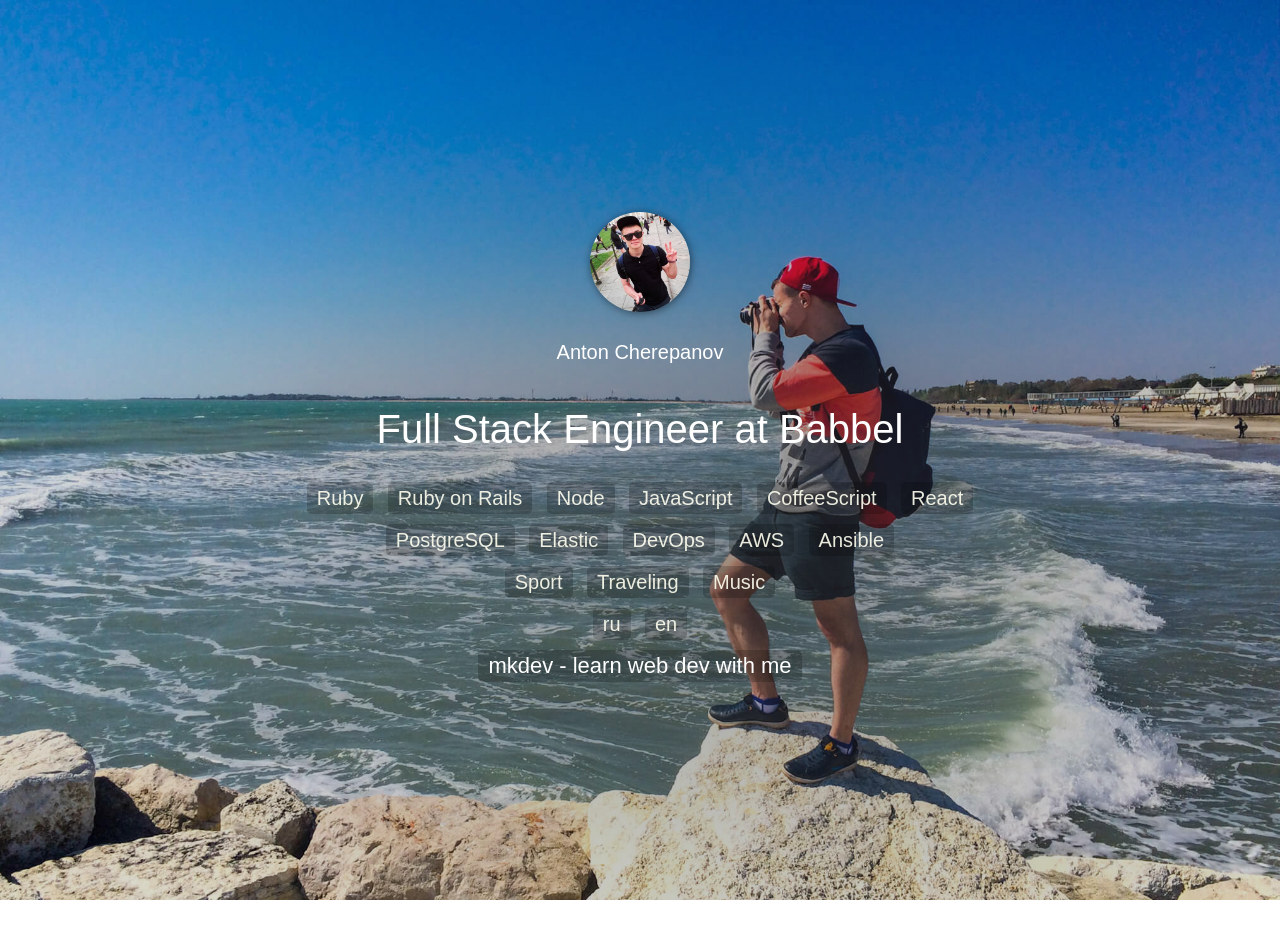
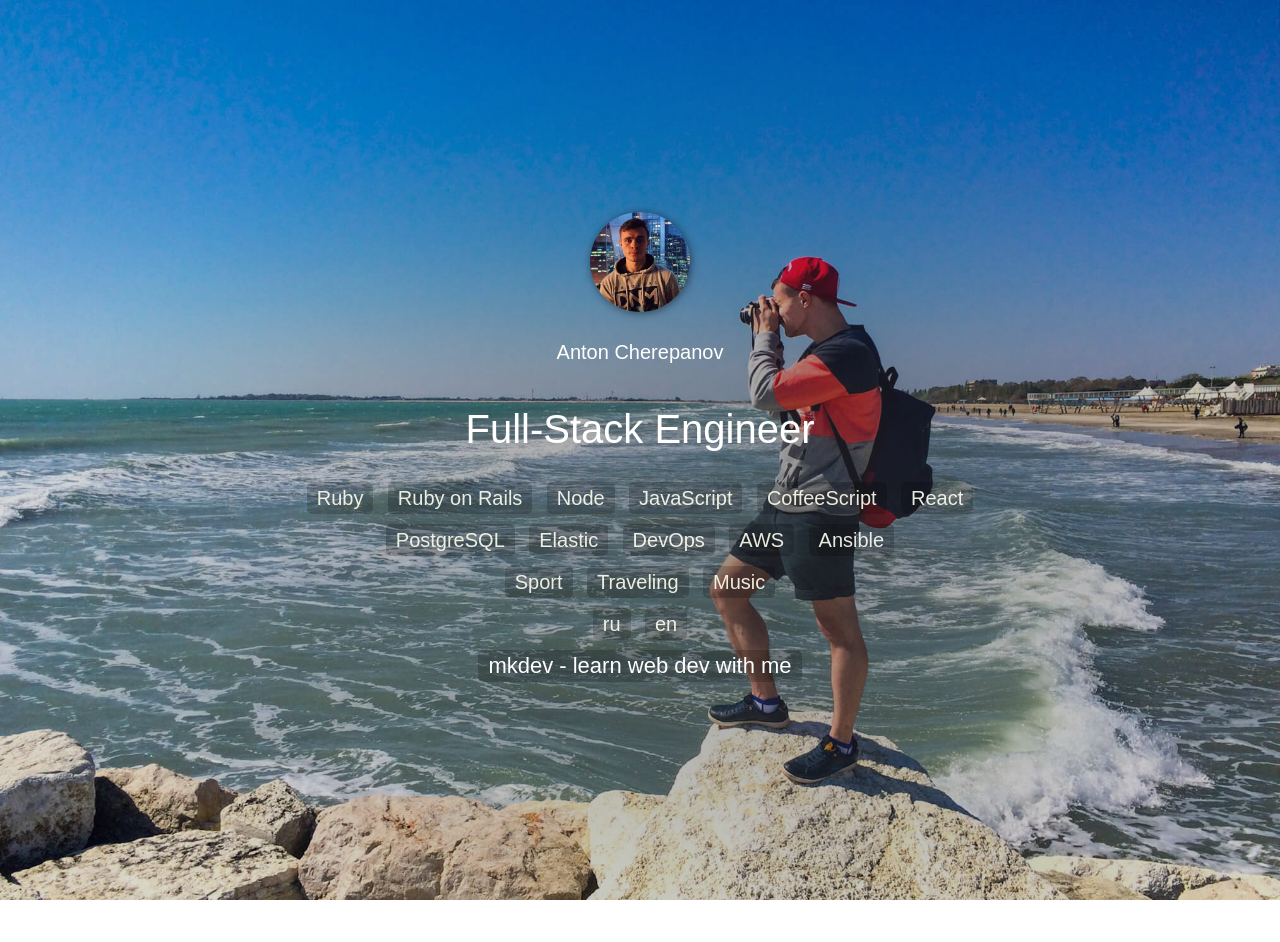
Before and after one commit to davetoxa/davetoxa.github.com, a Jekyll site: the page built from index.html, in a window 1280 px wide. Shown: the top 942 px of the page. Built offline with Jekyll 4.4.1, drawn with Linux system fonts in a browser that asks for light colours; nearby versions of some CDN libraries; Markdown is read by kramdown in place of the engine named in the settings; some of the changed text lies outside the part shown.

Commit message:
Update photo

```diff
--- a/_config.yml
+++ b/_config.yml
@@ -1,4 +1,4 @@
-title: Anton Cherepanov | Full Stack Engineer
-description: Anton Cherepanov. Full Stack Engineer. Ruby/Rails/JS mentor
+title: Anton Cherepanov | Full-Stack Engineer
+description: Anton Cherepanov. Full-Stack Engineer. Ruby/Rails/JS mentor
 keywords: ruby, rails, ruby on rails, javascript, node, aws, devops, engineer, mentor
 markdown: redcarpet
--- a/_includes/intro.html
+++ b/_includes/intro.html
@@ -5,7 +5,7 @@
 			<div class="intro-pitch-inner">
 				<img src="/images/avatar.jpg" alt="Anton Cherepanov" class="intro-avatar">
 				<p>Anton Cherepanov</p>
-				<h2>Full Stack Engineer at <a href="https://babbel.com" target="_blank">Babbel</a></h2>
+				<h2>Full-Stack Engineer</h2>
 				<ul class="tags">
 					<li class="tag">Ruby</li>
 					<li class="tag">Ruby on Rails</li>
@@ -27,7 +27,7 @@
 					<li class="tag">ru</li>
 					<li class="tag">en</li>
 					<br>
-					<li class="tag"><a href="https://mkdev.me" class="mkdev" target="_blank">mkdev - learn web dev with me</a></li>
+					<li class="tag"><a href="https://mkdev.me/mentors/davetoxa" class="mkdev" target="_blank">mkdev - learn web dev with me</a></li>
 				</ul>
 				</div>
 		</div>
--- a/_includes/learn.html
+++ b/_includes/learn.html
@@ -1,6 +1,6 @@
 <div class="section learn">
   <h3>Learning time</h3>
 
-  <p>Хочешь освоить программирование по-взрослому, но не имеешь понятия с чего начать и куда двигаться?</p>
+  <p>Хочешь освоить программирование по-взрослому, <br> но не имеешь понятия с чего начать и куда двигаться?</p>
   <p><a href="https://mkdev.me/mentors/davetoxa" target="_blank">Могу научить ;) Записывайся!</a></p>
 </div>
--- a/css/main.css
+++ b/css/main.css
@@ -134,7 +134,7 @@ a.mkdev {
 
 .learn {
 	margin: 0 auto;
-	padding: 40px 30px 20px 30px;
+	padding: 40px 0px 20px 0px;
 	width: 55%;
 	border: 0.15em #f59937 solid;
 	border-radius: 15px;
```
Also changed, not shown: images/avatar.jpg.
